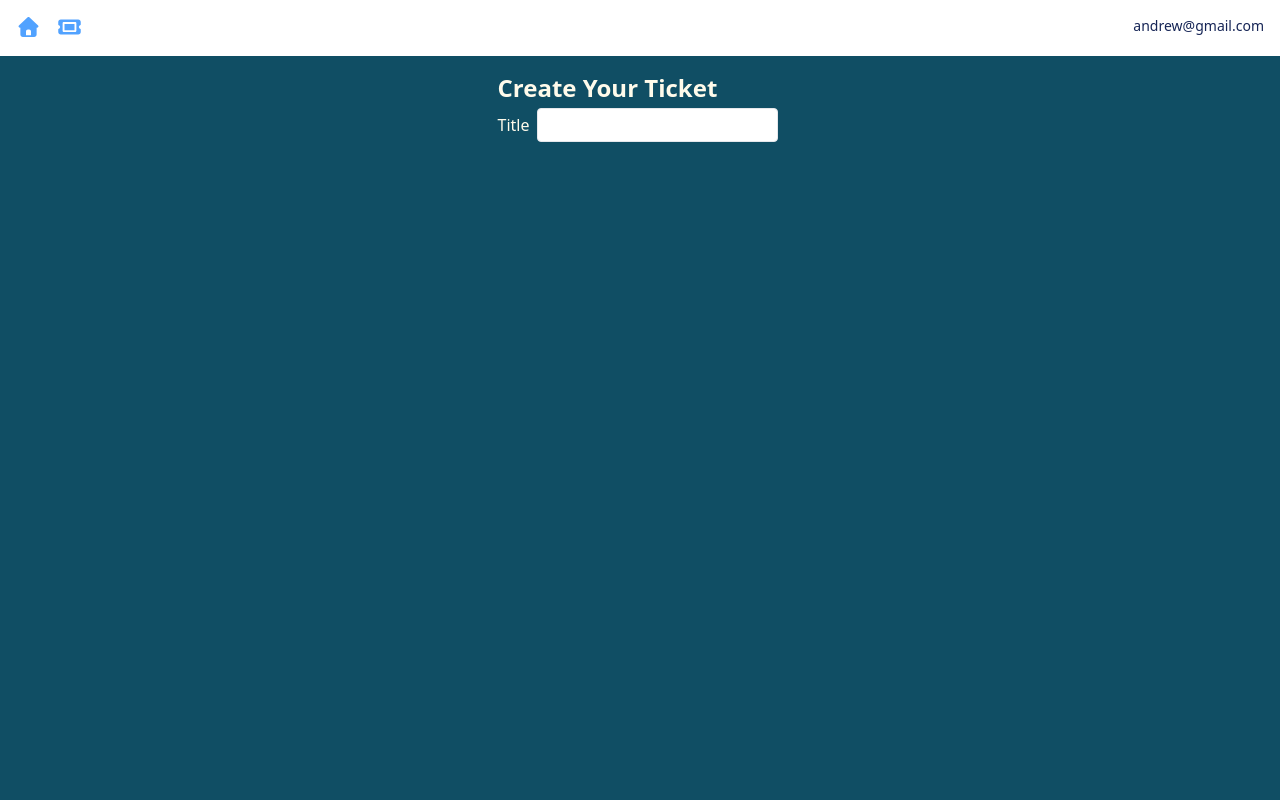
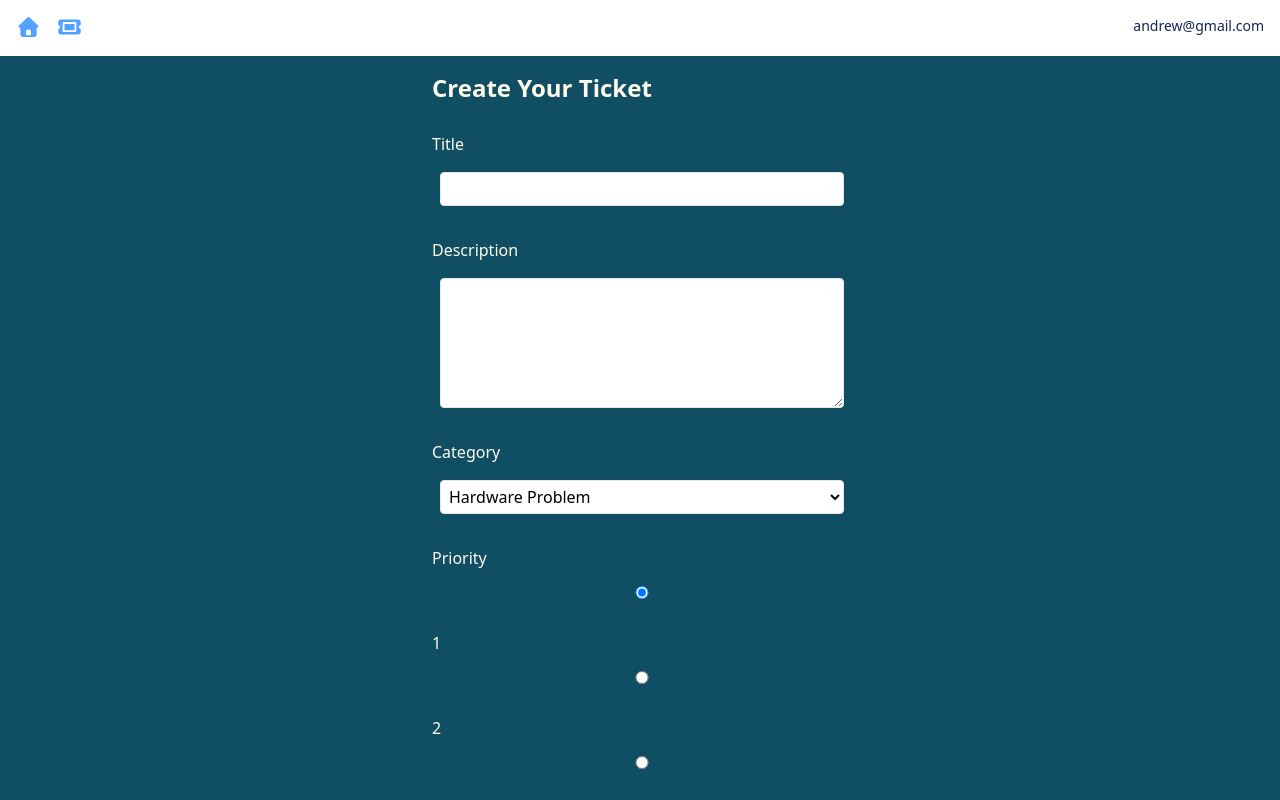
Before and after one commit to Drewshka/ticketing-app, a Next.js app: page /TicketPage/new in a window 1280 px wide. Built offline with nearby package versions, Linux system fonts and the light colour scheme.

Commit message:
updating ticket form

```diff
--- a/app/(components)/TicketForm.jsx
+++ b/app/(components)/TicketForm.jsx
@@ -24,9 +24,16 @@ const TicketForm = () => {
     }));
   };
 
+  const handleSubmit = () => {
+    console.log("Submitted");
+  };
+
   return (
     <div className="flex justify-center">
-      <form>
+      <form
+        className="flex flex-col gap-3 w-full max-w-md"
+        method="post"
+        onSubmit={handleSubmit}>
         <h3>Create Your Ticket</h3>
         <label htmlFor="title">Title</label>
         <input
@@ -38,6 +45,85 @@ const TicketForm = () => {
           value={formData.title}
           className="bg-white text-black border border-gray-200 rounded p-1 focus:outline-none focus:ring-2 focus:ring-blue-500 ml-2"
         />
+        <label htmlFor="title">Description</label>
+        <textarea
+          id="description"
+          name="description"
+          type="text"
+          onChange={handleChange}
+          required
+          value={formData.description}
+          className="bg-white text-black border border-gray-200 rounded p-1 focus:outline-none focus:ring-2 focus:ring-blue-500 ml-2"
+          rows="5"
+        />
+
+        <label>Category</label>
+        <select
+          className="bg-white text-black border border-gray-200 rounded p-1 focus:outline-none focus:ring-2 focus:ring-blue-500 ml-2"
+          name="category"
+          value={formData.category}
+          onChange={handleChange}>
+          <option value={"Hardware Problem"}>Hardware Problem</option>
+          <option value={"Software Problem"}>Software Problem</option>
+          <option value={"Project"}>Project</option>
+        </select>
+
+        <label>Priority</label>
+        <input
+          id="priority-1"
+          name="priority"
+          type="radio"
+          onChange={handleChange}
+          required
+          value={1}
+          checked={formData.priority == "1"}
+          className="bg-white text-black border border-gray-200 rounded p-1 focus:outline-none focus:ring-2 focus:ring-blue-500 ml-2"
+        />
+        <label>1</label>
+        <input
+          id="priority-2"
+          name="priority"
+          type="radio"
+          onChange={handleChange}
+          required
+          value={2}
+          checked={formData.priority == "2"}
+          className="bg-white text-black border border-gray-200 rounded p-1 focus:outline-none focus:ring-2 focus:ring-blue-500 ml-2"
+        />
+        <label>2</label>
+        <input
+          id="priority-3"
+          name="priority"
+          type="radio"
+          onChange={handleChange}
+          required
+          value={3}
+          checked={formData.priority == "3"}
+          className="bg-white text-black border border-gray-200 rounded p-1 focus:outline-none focus:ring-2 focus:ring-blue-500 ml-2"
+        />
+        <label>3</label>
+        <input
+          id="priority-4"
+          name="priority"
+          type="radio"
+          onChange={handleChange}
+          required
+          value={4}
+          checked={formData.priority == "4"}
+          className="bg-white text-black border border-gray-200 rounded p-1 focus:outline-none focus:ring-2 focus:ring-blue-500 ml-2"
+        />
+        <label>4</label>
+        <input
+          id="priority-5"
+          name="priority"
+          type="radio"
+          onChange={handleChange}
+          required
+          value={5}
+          checked={formData.priority == "5"}
+          className="bg-white text-black border border-gray-200 rounded p-1 focus:outline-none focus:ring-2 focus:ring-blue-500 ml-2"
+        />
+        <label>5</label>
       </form>
     </div>
   );
```
